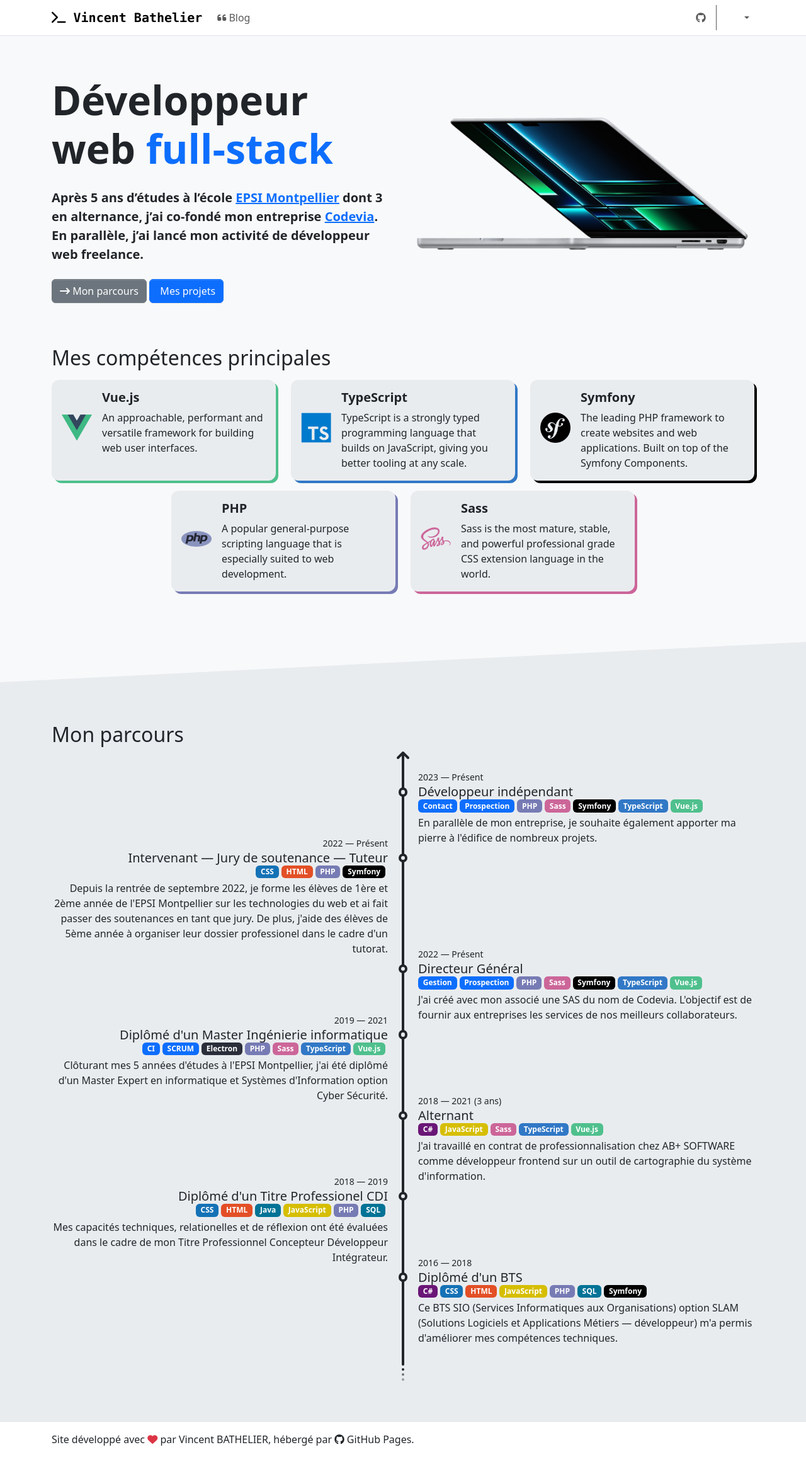
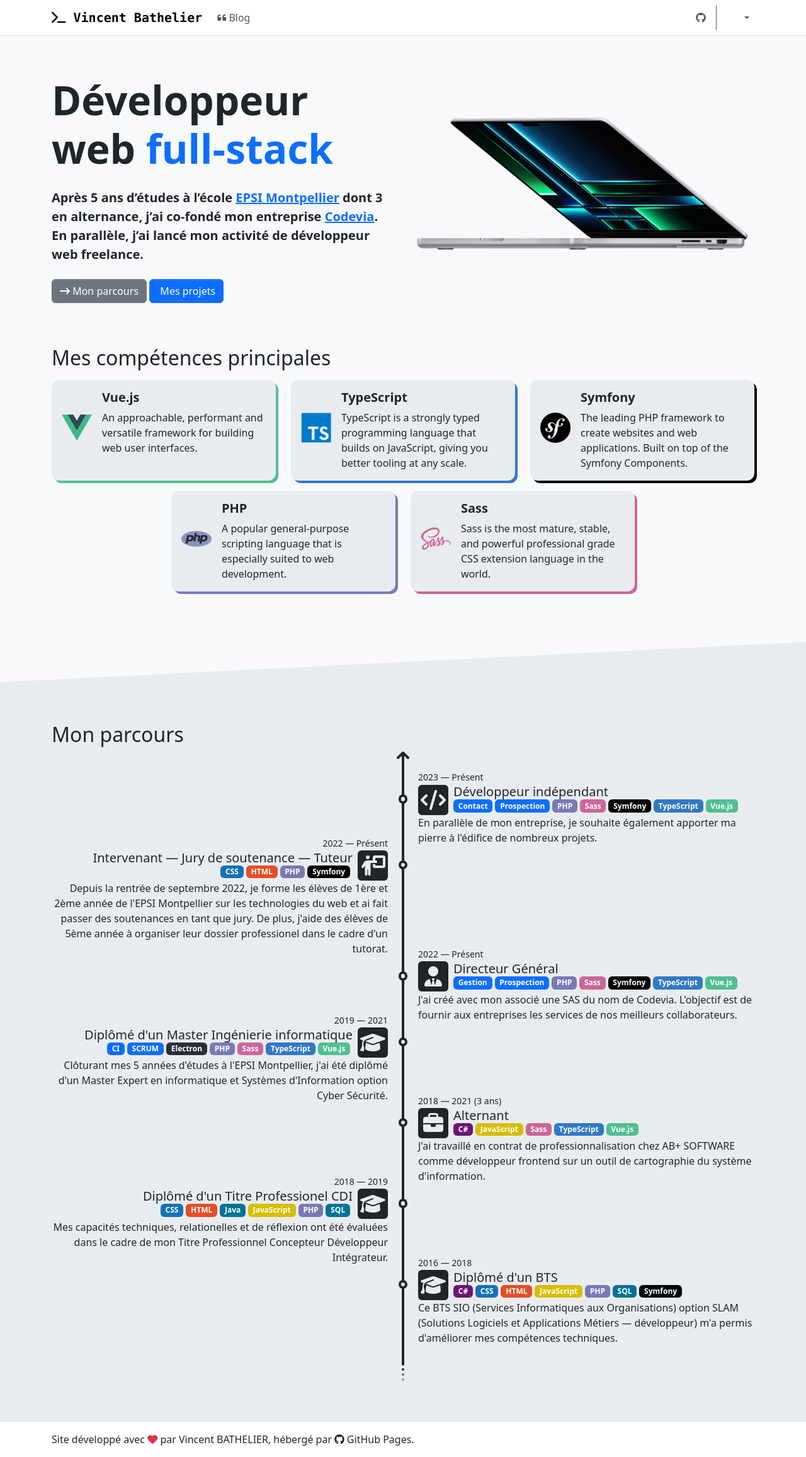
Before and after one commit to d9beuD/d9beud.com, a Jekyll site: the page built from docs/index.md, in a window 1280 px wide. Shown: the whole page at 63% size. Built offline with Jekyll 4.4.1, drawn with Linux system fonts in a browser that asks for light colours; nearby versions of some CDN libraries.

Commit message:
Add career history thumbnails

```diff
--- a/docs/_includes/home/career.html
+++ b/docs/_includes/home/career.html
@@ -17,10 +17,19 @@
 
       <div class="history-item-body col">
         <small>{{ career.when }}</small>
-        <h5 class="mb-0">{{ career.name }}</h5>
-        {% if career.tags.size > 0 %}
-          {% include home/tag_list.html tags=career.tags %}
-        {% endif %}
+        <div class="row gx-2 align-items-center">
+          <div class="col-auto">
+            <div class="history-thumbnail">
+              <i class="fa-solid {{ career.icon }}"></i>
+            </div>
+          </div>
+          <div class="col">
+            <h5 class="mb-0">{{ career.name }}</h5>
+            {% if career.tags.size > 0 %}
+              {% include home/tag_list.html tags=career.tags %}
+            {% endif %}
+          </div>
+        </div>
         <p>{{ career.description }}</p>
       </div>
     </div>
--- a/docs/_sass/_history.scss
+++ b/docs/_sass/_history.scss
@@ -72,12 +72,30 @@
     padding-left: .4rem;
     border: var(--d9-timeline-dot-size) solid var(--bs-body-color);
     border-radius: $border-radius-lg;
-    margin-top: $spacer * 1.8;
+    margin-top: $spacer * 3;
     z-index: 2;
+  }
+
+  @include media-breakpoint-up(md) {
+    .history-timeline-dot {
+      margin-top: $spacer * 2.5;
+    }
   }
 
   .history-item-body {
     padding-bottom: $spacer * 2;
+  }
+
+  .history-thumbnail {
+    width: $spacer * 3;
+    height: $spacer * 3;
+    border-radius: $border-radius;
+    background-color: var(--bs-body-color);
+    font-size: 2rem;
+    display: flex;
+    align-items: center;
+    justify-content: center;
+    color: var(--bs-secondary-bg);
   }
 }
 
@@ -106,6 +124,10 @@
       flex-direction: row-reverse;
       text-align: end;
 
+      .row {
+        flex-direction: row-reverse;
+      }
+
       ul {
         justify-content: end;
       }
```
Also changed, not shown: docs/_data/careers.yml (+7 -0 lines).
